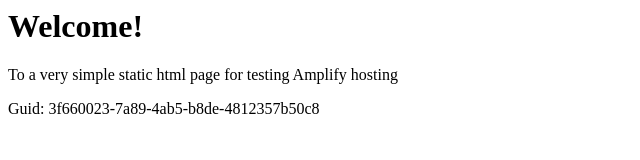
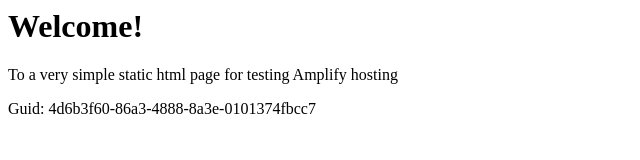
Before and after one commit to aws-aemilia-pdx/Github-PR-Commit-Integration-Test-DoNotTouch-GitHubWebhookPushCanaryTest-v1-beta-us-west-2, a website: page src/index.html in a window 1280 px wide. Shown: the full height of the page, 0-640 px from the left. Drawn offline with Linux system fonts and the light colour scheme.

Commit message:
commit from integ tests

```diff
--- a/src/index.html
+++ b/src/index.html
@@ -12,6 +12,6 @@
 <body>
     <h1>Welcome!</h1>
     <p>To a very simple static html page for testing Amplify hosting</p>
-    <p>Guid: 3f660023-7a89-4ab5-b8de-4812357b50c8</p></body>
+    <p>Guid: 4d6b3f60-86a3-4888-8a3e-0101374fbcc7</p></body>
 
 </html>
```
